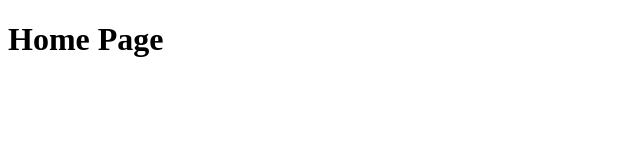
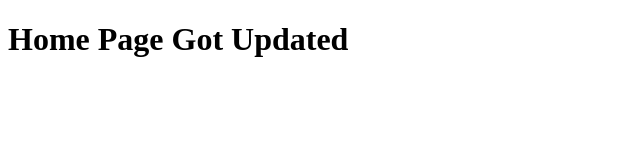
Before and after one commit to Imran660/static_app_centaurus, a plain HTML site: page index.html in a window 1280 px wide. Shown: the whole page, without its empty margins (0-640 px from the left). Drawn offline with Linux system fonts and the light colour scheme.

Commit message:
changed index.html content

```diff
--- a/index.html
+++ b/index.html
@@ -4,6 +4,6 @@
     <title>Home</title>
   </head>
   <body>
-    <h1>Home Page</h1>
+    <h1>Home Page Got Updated</h1>
   </body>
 </html>
```
